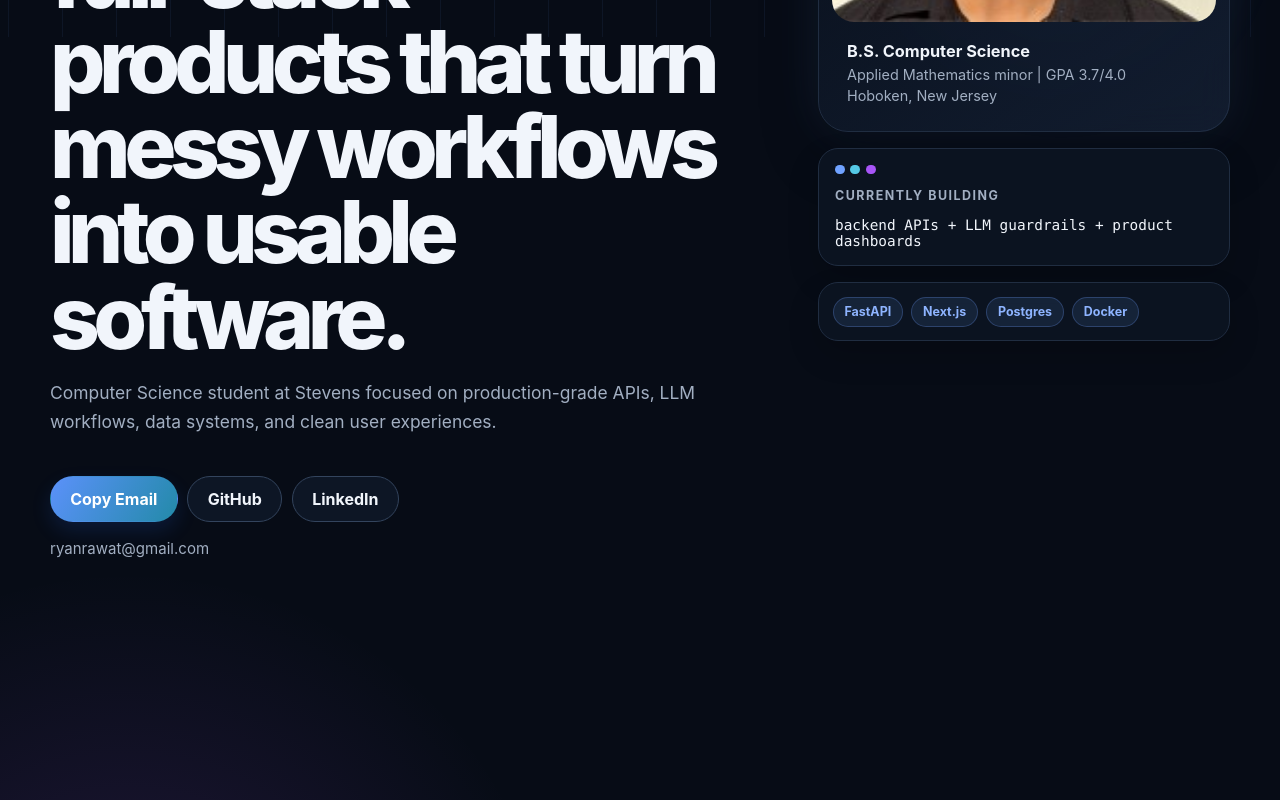
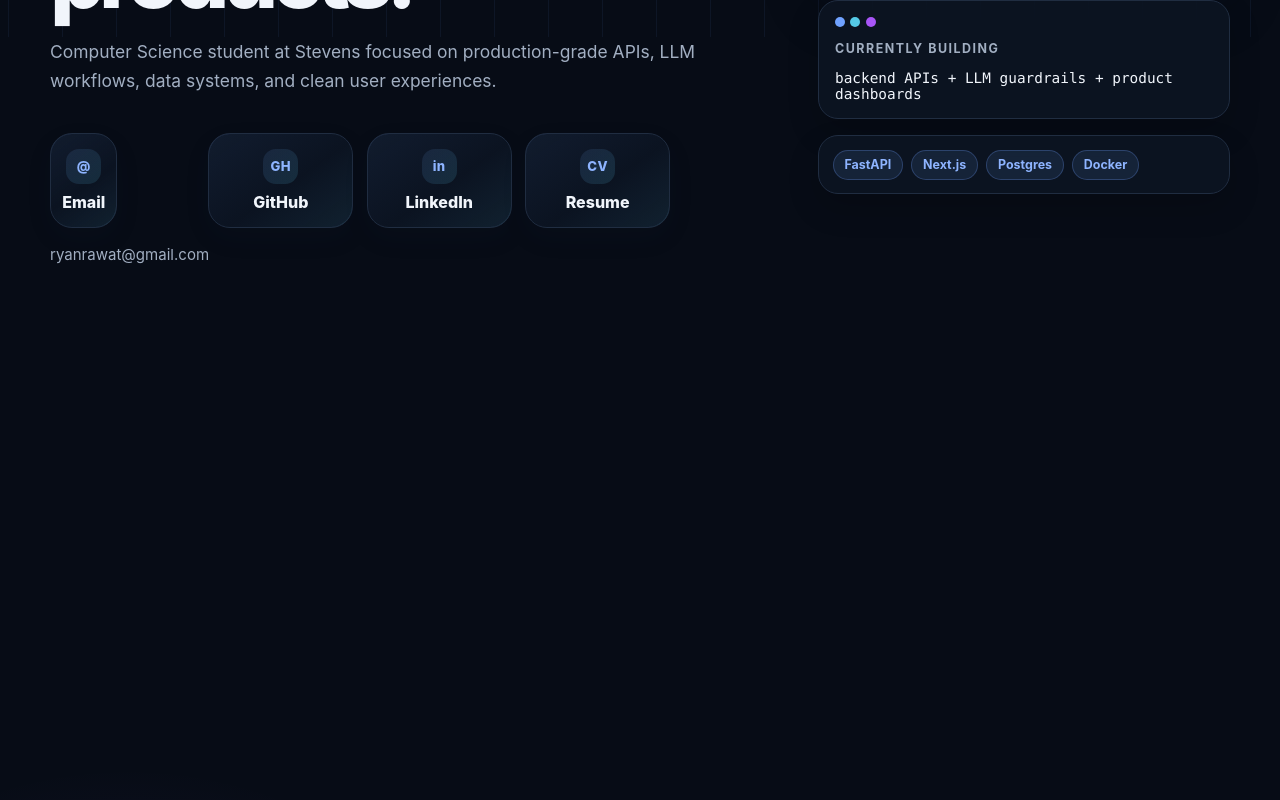
Before and after one commit to jumbomuffin101/Portfolio, a React (Create React App) app: page / in a window 1280 px wide. Shown: the part 800-1600 px from the top of the page. Built offline with nearby package versions, Linux system fonts and the light colour scheme.

Commit message:
Refresh portfolio content and add resume download

```diff
--- a/src/App.css
+++ b/src/App.css
@@ -237,6 +237,97 @@ p {
 
 .hero-actions {
   margin-top: 2.45rem;
+}
+
+.action-grid {
+  display: grid;
+  grid-template-columns: repeat(4, minmax(92px, 1fr));
+  gap: 0.85rem;
+  max-width: 620px;
+  margin-top: 2.35rem;
+}
+
+.contact-actions .action-grid {
+  margin-top: 0;
+}
+
+.copy-action-wrap {
+  position: relative;
+  display: inline-flex;
+}
+
+.action-card {
+  display: grid;
+  min-height: 92px;
+  place-items: center;
+  border: 1px solid var(--border);
+  border-radius: 22px;
+  background:
+    linear-gradient(var(--card-glass), var(--card-glass)) padding-box,
+    linear-gradient(145deg, var(--accent-border), transparent 55%, rgba(85, 201, 230, 0.32)) border-box;
+  color: var(--text);
+  font-weight: 760;
+  gap: 0.54rem;
+  padding: 0.9rem 0.7rem;
+  text-decoration: none;
+  cursor: pointer;
+  box-shadow: 0 10px 26px rgba(21, 38, 70, 0.08);
+  transition:
+    border-color var(--transition),
+    background var(--transition),
+    box-shadow var(--transition),
+    color var(--transition),
+    transform var(--transition);
+}
+
+.action-card:hover,
+.action-card:focus-visible {
+  border-color: var(--accent-border);
+  color: var(--accent-strong);
+  outline: none;
+  box-shadow: var(--shadow-hover), 0 0 26px var(--accent-faint);
+  transform: translateY(-3px);
+}
+
+.action-card-success,
+.action-card-success:hover,
+.action-card-success:focus-visible {
+  border-color: rgba(85, 201, 230, 0.42);
+  color: #ffffff;
+  background:
+    linear-gradient(135deg, rgba(35, 138, 169, 0.95), rgba(91, 145, 250, 0.92)) padding-box,
+    linear-gradient(145deg, rgba(255, 255, 255, 0.3), rgba(85, 201, 230, 0.6)) border-box;
+}
+
+.action-icon {
+  display: grid;
+  width: 2.2rem;
+  height: 2.2rem;
+  place-items: center;
+  border-radius: 13px;
+  background: linear-gradient(135deg, var(--accent-faint), rgba(85, 201, 230, 0.14));
+  color: var(--accent-strong);
+  font-size: 0.82rem;
+  font-weight: 850;
+  letter-spacing: 0.03em;
+}
+
+.copy-toast {
+  position: absolute;
+  bottom: calc(100% + 0.7rem);
+  left: 50%;
+  z-index: 5;
+  width: max-content;
+  max-width: 220px;
+  border: 1px solid var(--accent-border);
+  border-radius: 999px;
+  background: rgba(7, 12, 22, 0.92);
+  color: #ffffff;
+  font-size: 0.78rem;
+  font-weight: 700;
+  padding: 0.48rem 0.7rem;
+  box-shadow: var(--shadow-soft);
+  transform: translateX(-50%);
 }
 
 .hero-email-line {
@@ -590,8 +681,18 @@ p {
 }
 
 .project-accent-2 {
-  --project-accent: #a78bfa;
-  --project-accent-soft: rgba(167, 139, 250, 0.13);
+  --project-accent: #70a2ff;
+  --project-accent-soft: rgba(112, 162, 255, 0.13);
+}
+
+.project-accent-3 {
+  --project-accent: #f97316;
+  --project-accent-soft: rgba(249, 115, 22, 0.14);
+}
+
+.project-accent-4 {
+  --project-accent: #22c55e;
+  --project-accent-soft: rgba(34, 197, 94, 0.13);
 }
 
 .project-visual {
@@ -688,15 +789,39 @@ p {
   font-size: 0.96rem;
 }
 
-.project-grid {
+.project-summary {
+  max-width: 720px;
+  margin: 0.8rem 0 0;
+  color: var(--muted);
+}
+
+.project-compact-grid {
   display: grid;
   grid-template-columns: minmax(260px, 0.9fr) minmax(300px, 1.08fr);
   gap: clamp(1.75rem, 4.5vw, 3.5rem);
 }
 
+.project-facts {
+  display: grid;
+  gap: 1rem;
+}
+
 .project-narrative {
   display: grid;
   gap: 1.22rem;
+}
+
+.project-facts h4 {
+  margin: 0 0 0.42rem;
+  color: var(--text);
+  font-size: 0.82rem;
+  letter-spacing: 0.08em;
+  text-transform: uppercase;
+}
+
+.project-facts p {
+  margin: 0;
+  color: var(--muted);
 }
 
 .project-narrative > div + div {
@@ -737,6 +862,10 @@ p {
 
 .stack-title {
   margin-top: 1.45rem !important;
+}
+
+.project-tech-row {
+  margin-top: 1.2rem;
 }
 
 .skills-grid {
@@ -1066,6 +1195,7 @@ p {
 
   .hero-grid,
   .project-grid,
+  .project-compact-grid,
   .education-grid {
     grid-template-columns: 1fr;
   }
@@ -1093,6 +1223,10 @@ p {
 
   .project-visual {
     grid-template-columns: 1fr;
+  }
+
+  .action-grid {
+    grid-template-columns: repeat(2, minmax(0, 1fr));
   }
 }
 
@@ -1172,4 +1306,13 @@ p {
   .contact-actions .button {
     flex: 1 1 125px;
   }
+
+  .action-grid {
+    grid-template-columns: 1fr 1fr;
+    max-width: none;
+  }
+
+  .action-card {
+    min-height: 82px;
+  }
 }
--- a/src/App.js
+++ b/src/App.js
@@ -40,6 +40,16 @@ const labItems = [
 ];
 
 const projectVisuals = {
+  RecruitIQ: {
+    label: "Recruiting intelligence",
+    lines: ["resume.parse()", "rank.candidates()", "pipeline.move()"],
+    flow: ["Aurora", "Copilot", "Kanban"],
+  },
+  ConsensusIQ: {
+    label: "Agent consensus engine",
+    lines: ["agents.retrieve()", "debate.evidence()", "consensus.score()"],
+    flow: ["Azure Search", "Agents", "Confidence"],
+  },
   "AI Clinical Ops Agent": {
     label: "LLM review pipeline",
     lines: ["notes.ingest()", "normalize_llm_output()", "risk.review()"],
@@ -55,6 +65,13 @@ const projectVisuals = {
     lines: ["fetch.history()", "backtest.strategy()", "dashboard.plot()"],
     flow: ["Market Data", "Backtest", "Charts"],
   },
+};
+
+const actionIcons = {
+  email: "@",
+  github: "GH",
+  linkedin: "in",
+  resume: "CV",
 };
 
 function getInitialTheme() {
@@ -95,21 +112,32 @@ function Section({ id, eyebrow, title, subtitle, children }) {
   );
 }
 
-function LinkButton({ href, children, variant = "primary" }) {
-  const isExternal = href.startsWith("http");
+function LinkButton({ href, children, variant = "primary", className = "" }) {
+  const opensNewTab = href.startsWith("http") || href.endsWith(".pdf");
   return (
     <a
-      className={`button button-${variant}`}
+      className={`button button-${variant} ${className}`.trim()}
       href={href}
-      target={isExternal ? "_blank" : undefined}
-      rel={isExternal ? "noopener noreferrer" : undefined}
+      target={opensNewTab ? "_blank" : undefined}
+      rel={opensNewTab ? "noopener noreferrer" : undefined}
     >
       {children}
     </a>
   );
 }
 
-function CopyEmailButton({ variant = "primary" }) {
+function ActionLink({ href, icon, label }) {
+  return (
+    <a className="action-card" href={href} target="_blank" rel="noopener noreferrer" aria-label={label}>
+      <span className="action-icon" aria-hidden="true">
+        {icon}
+      </span>
+      <span aria-hidden="true">{label}</span>
+    </a>
+  );
+}
+
+function CopyEmailButton({ variant = "primary", card = false, label = "Copy Email" }) {
   const [copied, setCopied] = useState(false);
 
   useEffect(() => {
@@ -143,13 +171,41 @@ function CopyEmailButton({ variant = "primary" }) {
   }
 
   return (
-    <button
-      className={`button button-${variant} ${copied ? "button-success" : ""}`}
-      type="button"
-      onClick={copyEmail}
-    >
-      {copied ? "Copied!" : "Copy Email"}
-    </button>
+    <span className="copy-action-wrap">
+      <button
+        className={
+          card
+            ? `action-card ${copied ? "action-card-success" : ""}`
+            : `button button-${variant} ${copied ? "button-success" : ""}`
+        }
+        type="button"
+        onClick={copyEmail}
+        aria-label={label}
+      >
+        {card ? (
+          <span className="action-icon" aria-hidden="true">
+            {actionIcons.email}
+          </span>
+        ) : null}
+        <span aria-hidden={card ? "true" : undefined}>{card ? label : copied ? "Copied!" : label}</span>
+      </button>
+      {copied ? (
+        <span className="copy-toast" role="status" aria-live="polite">
+          Email copied to clipboard.
+        </span>
+      ) : null}
+    </span>
+  );
+}
+
+function ActionButtons() {
+  return (
+    <div className="action-grid" aria-label="Contact links">
+      <CopyEmailButton card label="Email" />
+      <ActionLink href={profile.github} icon={actionIcons.github} label="GitHub" />
+      <ActionLink href={profile.linkedin} icon={actionIcons.linkedin} label="LinkedIn" />
+      <ActionLink href={profile.resumeUrl} icon={actionIcons.resume} label="Resume" />
+    </div>
   );
 }
 
@@ -192,15 +248,7 @@ function Hero() {
           <p className="hero-name">{profile.name}</p>
           <h1 id="hero-title">{profile.headline}</h1>
           <p className="hero-subtitle">{profile.positioning}</p>
-          <div className="hero-actions" aria-label="Contact links">
-            <CopyEmailButton />
-            <LinkButton href={profile.github} variant="secondary">
-              GitHub
-            </LinkButton>
-            <LinkButton href={profile.linkedin} variant="secondary">
-              LinkedIn
-            </LinkButton>
-          </div>
+          <ActionButtons />
           <div className="hero-email-line">
             <span>ryanrawat@gmail.com</span>
           </div>
@@ -270,6 +318,8 @@ function ExperienceItem({ item, index }) {
 
 function ProjectCaseStudy({ project, featured, index }) {
   const visual = projectVisuals[project.title];
+  const primaryTech = project.stack.slice(0, 4);
+  const depth = project.highlights.slice(0, 2);
 
   return (
     <article className={`project-case project-accent-${index} ${featured ? "project-featured" : ""}`}>
@@ -294,6 +344,7 @@ function ProjectCaseStudy({ project, featured, index }) {
           <p className="eyebrow">{project.period}</p>
           <h3>{project.title}</h3>
           <p className="project-category">{project.category}</p>
+          <p className="project-summary">{project.built}</p>
         </div>
         {project.links.github || project.links.live ? (
           <div className="project-actions">
@@ -310,15 +361,11 @@ function ProjectCaseStudy({ project, featured, index }) {
           </div>
         ) : null}
       </header>
-      <div className="project-grid">
-        <div className="project-narrative">
+      <div className="project-compact-grid">
+        <div className="project-facts">
           <div>
             <h4>Problem</h4>
             <p>{project.problem}</p>
-          </div>
-          <div>
-            <h4>What I built</h4>
-            <p>{project.built}</p>
           </div>
           <div>
             <h4>Impact</h4>
@@ -326,15 +373,14 @@ function ProjectCaseStudy({ project, featured, index }) {
           </div>
         </div>
         <div className="technical-panel">
-          <h4>Technical depth</h4>
+          <h4>Engineering Depth</h4>
           <ul>
-            {project.highlights.map((highlight) => (
+            {depth.map((highlight) => (
               <li key={highlight}>{highlight}</li>
             ))}
           </ul>
-          <h4 className="stack-title">Tech stack</h4>
-          <div className="tag-row">
-            {project.stack.map((tech) => (
+          <div className="tag-row project-tech-row">
+            {primaryTech.map((tech) => (
               <Tag key={tech} accent>
                 {tech}
               </Tag>
@@ -451,13 +497,7 @@ function ContactPanel() {
         </p>
       </div>
       <div className="contact-actions" aria-label="Contact links">
-        <CopyEmailButton />
-        <LinkButton href={profile.github} variant="secondary">
-          GitHub
-        </LinkButton>
-        <LinkButton href={profile.linkedin} variant="secondary">
-          LinkedIn
-        </LinkButton>
+        <ActionButtons />
       </div>
     </div>
   );
--- a/src/data/portfolio.js
+++ b/src/data/portfolio.js
@@ -3,36 +3,35 @@ export const profile = {
   location: "Hoboken, New Jersey",
   github: "https://github.com/jumbomuffin101",
   linkedin: "https://www.linkedin.com/in/aryan-rawat-bbb0a6276/",
+  resumeUrl: `${process.env.PUBLIC_URL}/Aryan_Rawat_Resume.pdf`,
   photoUrl: `${process.env.PUBLIC_URL}/headshot.jpg`,
-  headline:
-    "I build AI-powered systems, backend platforms, and full-stack products that turn messy workflows into usable software.",
+  headline: "Building AI systems, backend platforms, and full-stack products.",
   positioning:
     "Computer Science student at Stevens focused on production-grade APIs, LLM workflows, data systems, and clean user experiences.",
 };
 
 export const experience = [
   {
-    company: "Stevens Institute of Technology",
+    company: "Department of Computer Science, Stevens Institute of Technology",
     role: "Incoming Course Assistant",
     scope: "Introduction to Computer Science & Discrete Structures",
     location: "Hoboken, NJ",
     period: "Aug 2026 - Dec 2026",
     tech: ["Python"],
     bullets: [
-      "Selected to serve as Course Assistant for two undergraduate computer science courses beginning in August 2026.",
+      "Selected as Course Assistant for Introduction to Computer Science and Discrete Structures based on outstanding academic performance.",
     ],
   },
   {
-    company: "Stevens Institute of Technology",
+    company: "Stevens Institute for Artificial Intelligence (SIAI)",
     role: "Research Assistant",
-    scope: "Human-Centered AI / Multimodal AI / LLMs",
+    scope: "Clinical concept map assessment with Hackensack Meridian School of Medicine",
     location: "Hoboken, NJ",
-    period: "Jan 2026 - Present",
-    tech: ["Python", "NLP", "API Integration", "Multimodal AI"],
+    period: "May 2026 - Present",
+    tech: ["Python", "FastAPI", "Next.js", "Multimodal AI", "Vision-Language Models"],
     bullets: [
-      "Built a Python pipeline integrating multimodal LLM APIs and PDF preprocessing workflows for automated analysis of medical concept maps.",
-      "Developed a structured methodology for AI-assisted concept map assessment, enabling comparison between AI-generated and human-generated evaluations.",
-      "Benchmarked models across concept extraction and hierarchy detection tasks, identifying hallucination patterns and output consistency differences.",
+      "Built a full-stack platform for AI-powered clinical concept map assessment.",
+      "Integrated multimodal LLMs, rubric-based grading, evidence extraction, dashboards, and configurable model selection.",
     ],
   },
   {
@@ -40,11 +39,11 @@ export const experience = [
     role: "Software Engineering Intern",
     location: "New York, NY",
     period: "Oct 2025 - May 2026",
-    tech: ["NestJS", "Node.js", "PostgreSQL", "Next.js", "AWS", "Jenkins", "CI/CD"],
+    tech: ["NestJS", "Node.js", "PostgreSQL", "Next.js", "Docker", "Jenkins", "CI/CD"],
     bullets: [
-      "Architected RESTful APIs and normalized PostgreSQL schemas for tenant workflows and usage metrics consumed across 10+ microservices.",
-      "Resolved production data inconsistencies by tracing distributed request flows and identifying schema mismatches responsible for 15% of nightly batch job failures.",
-      "Parallelized test execution and introduced Docker layer caching in Jenkins pipelines, reducing deployment time from 15 minutes to 2 minutes.",
+      "Built REST APIs and normalized PostgreSQL schemas for tenant workflows and usage metrics.",
+      "Resolved production data inconsistencies caused by schema mismatches across distributed request flows.",
+      "Added Docker layer caching in Jenkins, cutting deployment time from 15 to 2 minutes and enabling 4x more frequent production deployments.",
     ],
   },
   {
@@ -54,14 +53,50 @@ export const experience = [
     period: "Jan 2025 - Aug 2025",
     tech: ["Flask", "Python", "PostgreSQL", "REST APIs", "CI/CD"],
     bullets: [
-      "Built Flask and PostgreSQL backend services for a production claims screening platform, delivering rule-based validation workflows that processed 200+ claims weekly.",
-      "Replaced manual review steps with Python logic and SQL triggers, eliminating 15 hours per week of operations overhead and reducing validation error rates by 22%.",
-      "Raised test coverage to 85% across core validation workflows through unit and integration testing.",
+      "Built Flask and PostgreSQL services for production claims screening that processed 200+ claims weekly.",
+      "Replaced manual review steps, saving 15 hours per week and reducing validation errors by 22%.",
+      "Raised core validation workflow coverage to 85% with unit and integration tests.",
     ],
   },
 ];
 
 export const projects = [
+  {
+    title: "RecruitIQ",
+    period: "Amazon AWS Hackathon",
+    category: "AI-powered applicant tracking system",
+    stack: ["Next.js", "React", "TypeScript", "Amazon Aurora PostgreSQL", "Prisma", "Vercel"],
+    problem:
+      "Recruiting teams need cleaner ways to parse resumes, compare candidates, and manage hiring pipelines without losing context.",
+    built:
+      "An AI-powered applicant tracking system with resume parsing, candidate ranking, Recruiter Copilot analysis, Kanban pipeline management, and hiring analytics.",
+    highlights: [
+      "Modeled hiring data in Amazon Aurora PostgreSQL with Prisma ORM.",
+      "Built deterministic resume extraction with configurable OpenRouter integration.",
+      "Added server-side AI fallbacks for more reliable recruiter workflows.",
+    ],
+    impact:
+      "Turns applicant review into a structured workflow for ranking, analysis, and pipeline movement.",
+    links: {},
+  },
+  {
+    title: "ConsensusIQ",
+    period: "Microsoft Agents League Hackathon",
+    category: "Multi-agent AI decision support platform",
+    stack: ["Next.js", "FastAPI", "Azure AI Search", "Python", "TypeScript"],
+    problem:
+      "Complex decisions need evidence-backed recommendations, not single-shot model responses.",
+    built:
+      "A multi-agent decision support platform with specialist agents, disagreement analysis, consensus reasoning, and confidence-based recommendations.",
+    highlights: [
+      "Designed retrieval-augmented workflows with Azure AI Search.",
+      "Added deterministic fallback logic and configurable LLM providers.",
+      "Built interactive dashboards for evidence, confidence, and disagreement review.",
+    ],
+    impact:
+      "Helps users compare agent reasoning and make decisions with clearer evidence and confidence signals.",
+    links: {},
+  },
   {
     title: "AI Clinical Ops Agent",
     period: "Feb 2026 - May 2026",
@@ -166,17 +201,19 @@ export const skills = {
   Languages: ["Python", "Java", "SQL", "TypeScript", "JavaScript", "HTML/CSS"],
   "Frontend Engineering": ["React", "Next.js", "Tailwind", "TypeScript"],
   "Backend Engineering": ["FastAPI", "Flask", "NestJS", "Node.js", "REST APIs"],
-  "Databases & Data": ["PostgreSQL", "SQLAlchemy", "Prisma"],
+  "Databases & Data": ["PostgreSQL", "Amazon Aurora PostgreSQL", "Azure AI Search", "SQLAlchemy", "Prisma"],
   "AI / Machine Learning": [
     "LLMs",
     "NLP",
     "Human-Centered AI",
     "Multimodal AI",
+    "Vision-Language Models",
     "API Integration",
   ],
   "Cloud / DevOps / Infrastructure": [
     "Docker",
     "AWS",
+    "Vercel",
     "Git",
     "GitHub Actions",
     "Jenkins",
```
Also changed, not shown: 2 other files (tests, documents, lock files or other folders).
